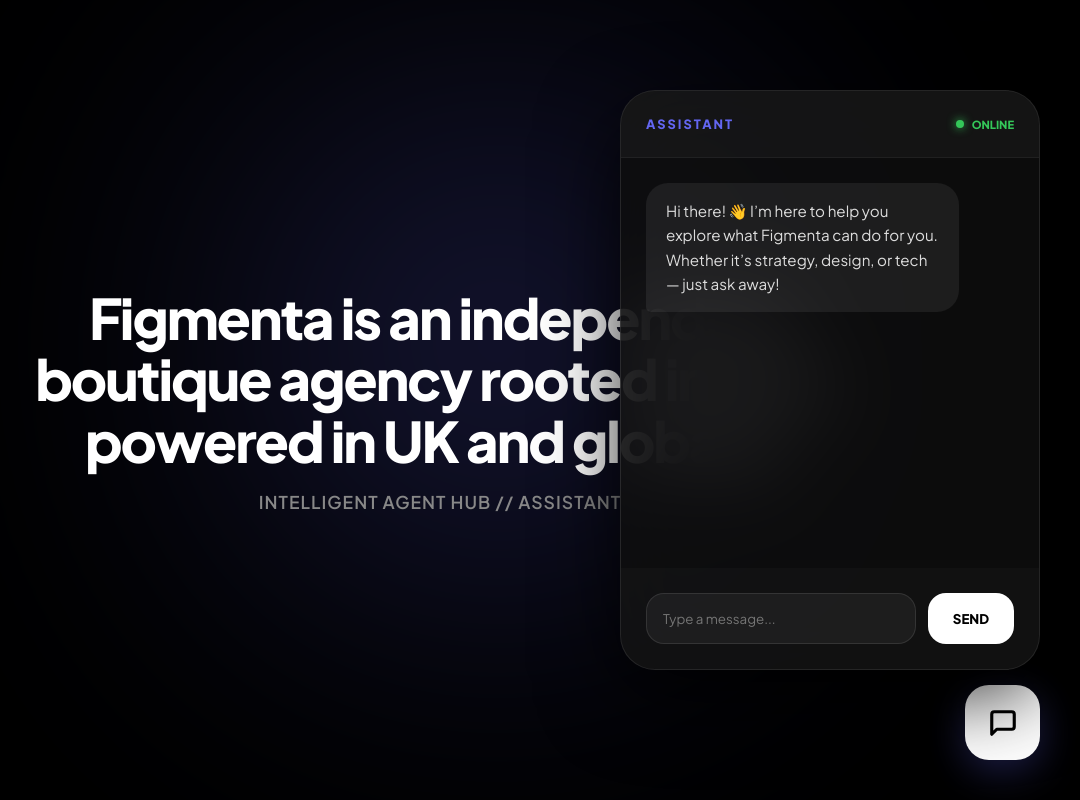
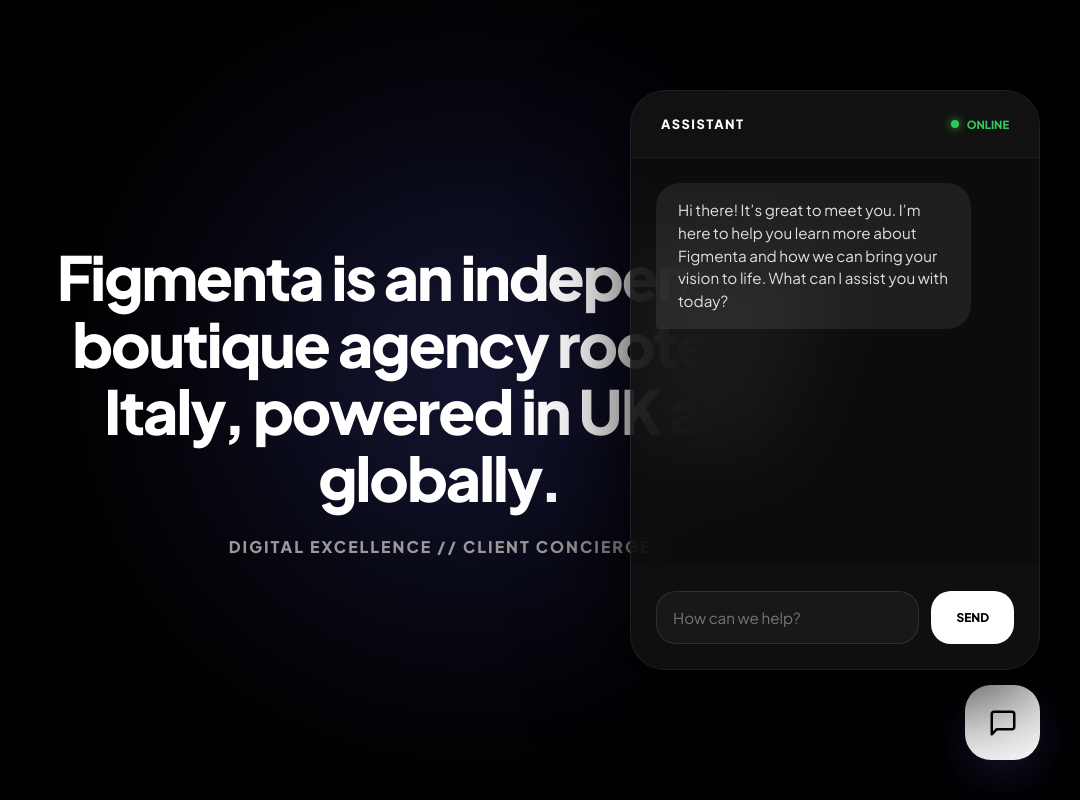
Before and after one commit to Muneeb20019/Boutique-Store-AI-Sales-Agent, a plain HTML site: page index.html in a window 1280 px wide. Both pictures are taken after a click on the element 1202 px from the left and 722 px from the top of the page. Shown: the whole page, without its empty margins (200-1280 px from the left). Drawn offline with Linux system fonts and the light colour scheme.

Commit message:
Update index.html

```diff
--- a/index.html
+++ b/index.html
@@ -3,12 +3,12 @@
 <head>
     <meta charset="UTF-8">
     <meta name="viewport" content="width=device-width, initial-scale=1.0">
-    <title>Figmenta | Boutique AI Hub</title>
+    <title>Figmenta | Boutique Digital Agency</title>
     <link href="https://fonts.googleapis.com/css2?family=Plus+Jakarta+Sans:wght@300;400;600;800&display=swap" rel="stylesheet">
     <style>
         :root {
-            --primary-glow: #6366f1; /* Boutique Purple */
-            --accent: #ff3b30; /* Electric Red */
+            --primary-glow: #6366f1;
+            --accent: #ff3b30;
             --dark-bg: #000000;
             --glass: rgba(15, 15, 15, 0.85);
         }
@@ -25,7 +25,6 @@
             color: white;
         }
 
-        /* Animated Boutique Swirl (Matching your screenshot) */
         .swirl-bg {
             position: absolute;
             top: 50%; left: 50%;
@@ -33,14 +32,14 @@
             width: 600px; height: 600px;
             background: radial-gradient(circle, var(--primary-glow) 0%, transparent 70%);
             filter: blur(120px);
-            opacity: 0.4;
+            opacity: 0.35;
             z-index: 0;
-            animation: moveSwirl 10s infinite alternate;
+            animation: moveSwirl 12s infinite alternate;
         }
 
         @keyframes moveSwirl {
-            from { transform: translate(-60%, -40%) scale(1); }
-            to { transform: translate(-40%, -60%) scale(1.2); }
+            from { transform: translate(-55%, -45%) scale(1); }
+            to { transform: translate(-45%, -55%) scale(1.1); }
         }
 
         .hero {
@@ -51,76 +50,74 @@
             animation: fadeIn 1.5s ease-out;
         }
         .hero h1 {
-            font-size: 3.5rem;
+            font-size: 3.8rem;
             font-weight: 800;
             line-height: 1.1;
             letter-spacing: -2px;
-            margin-bottom: 20px;
+            margin-bottom: 25px;
         }
         .hero p {
-            color: #888;
-            font-size: 1.1rem;
-            letter-spacing: 1px;
+            color: #999;
+            font-size: 1rem;
+            letter-spacing: 2px;
             text-transform: uppercase;
-            font-weight: 600;
+            font-weight: 700;
         }
 
-        /* Floating Chat UI */
         #chat-trigger {
             position: fixed; bottom: 40px; right: 40px; width: 75px; height: 75px;
-            background: white; border-radius: 24px; cursor: pointer;
+            background: white; border-radius: 26px; cursor: pointer;
             display: flex; align-items: center; justify-content: center;
-            box-shadow: 0 10px 40px rgba(99, 102, 241, 0.3);
+            box-shadow: 0 15px 45px rgba(99, 102, 241, 0.2);
             transition: all 0.4s cubic-bezier(0.175, 0.885, 0.32, 1.275);
             z-index: 1000;
         }
-        #chat-trigger:hover { transform: scale(1.1) rotate(5deg); background: var(--primary-glow); }
-        #chat-trigger svg { stroke: black; transition: stroke 0.3s; }
-        #chat-trigger:hover svg { stroke: white; }
+        #chat-trigger:hover { transform: scale(1.1); background: #fdfdfd; }
+        #chat-trigger svg { stroke: black; stroke-width: 2; fill: none; }
 
         #chat-window {
-            position: fixed; bottom: 130px; right: 40px; width: 420px; height: 580px;
-            max-height: 75vh;
+            position: fixed; bottom: 130px; right: 40px; width: 410px; height: 580px;
+            max-height: 78vh;
             background: var(--glass); backdrop-filter: blur(40px); -webkit-backdrop-filter: blur(40px);
-            border-radius: 35px; border: 1px solid rgba(255, 255, 255, 0.1);
+            border-radius: 35px; border: 1px solid rgba(255, 255, 255, 0.08);
             display: none; flex-direction: column; overflow: hidden;
-            box-shadow: 0 25px 80px rgba(0,0,0,0.8);
+            box-shadow: 0 30px 100px rgba(0,0,0,0.9);
             z-index: 1000;
             animation: slideUp 0.5s ease-out;
         }
 
         .chat-header {
-            padding: 25px; background: rgba(255, 255, 255, 0.03);
+            padding: 25px 30px; background: rgba(255, 255, 255, 0.02);
             display: flex; justify-content: space-between; align-items: center;
             border-bottom: 1px solid rgba(255,255,255,0.05);
         }
-        .status { display: flex; align-items: center; gap: 8px; font-size: 0.7rem; font-weight: 800; color: #34c759; }
+        .status { display: flex; align-items: center; gap: 8px; font-size: 0.7rem; font-weight: 800; color: #34c759; text-transform: uppercase; }
         .dot { width: 8px; height: 8px; background: #34c759; border-radius: 50%; box-shadow: 0 0 10px #34c759; }
 
-        #chat-content { flex: 1; padding: 25px; overflow-y: auto; display: flex; flex-direction: column; gap: 15px; }
-        .msg { padding: 16px 20px; border-radius: 22px; font-size: 0.95rem; line-height: 1.6; max-width: 85%; }
-        .bot { background: rgba(255,255,255,0.07); color: #ddd; align-self: flex-start; border-bottom-left-radius: 5px; }
-        .user { background: white; color: black; align-self: flex-end; border-bottom-right-radius: 5px; font-weight: 600; }
+        #chat-content { flex: 1; padding: 25px; overflow-y: auto; display: flex; flex-direction: column; gap: 18px; }
+        .msg { padding: 16px 22px; border-radius: 24px; font-size: 0.95rem; line-height: 1.5; max-width: 88%; }
+        .bot { background: rgba(255,255,255,0.08); color: #e0e0e0; align-self: flex-start; border-bottom-left-radius: 4px; }
+        .user { background: white; color: black; align-self: flex-end; border-bottom-right-radius: 4px; font-weight: 600; }
 
-        .chat-input { padding: 25px; background: rgba(255,255,255,0.02); display: flex; gap: 12px; }
+        .chat-input { padding: 25px; background: rgba(255,255,255,0.01); display: flex; gap: 12px; }
         input {
             flex: 1; border: 1px solid rgba(255,255,255,0.1); padding: 16px;
-            background: rgba(255,255,255,0.05); border-radius: 18px; outline: none; color: white;
+            background: rgba(255,255,255,0.04); border-radius: 20px; outline: none; color: white;
+            font-size: 0.95rem;
         }
 
         #send-btn {
             background: white; color: black; border: none; padding: 0 25px;
-            border-radius: 18px; cursor: pointer; font-weight: 800;
+            border-radius: 20px; cursor: pointer; font-weight: 800; text-transform: uppercase; font-size: 0.75rem;
         }
         #send-btn:hover { background: var(--primary-glow); color: white; }
 
-        .loader { font-size: 0.7rem; color: var(--primary-glow); display: none; margin: 0 0 10px 30px; font-weight: 700; letter-spacing: 1px; }
+        .loader { font-size: 0.7rem; color: #666; display: none; margin: 0 0 10px 30px; font-weight: 600; text-transform: uppercase; letter-spacing: 1px; }
 
         @keyframes fadeIn { from { opacity: 0; } to { opacity: 1; } }
-        @keyframes slideUp { from { opacity: 0; transform: translateY(40px); } to { opacity: 1; transform: translateY(0); } }
+        @keyframes slideUp { from { opacity: 0; transform: translateY(30px); } to { opacity: 1; transform: translateY(0); } }
 
-        /* Scrollbar Styling */
-        #chat-content::-webkit-scrollbar { width: 3px; }
+        #chat-content::-webkit-scrollbar { width: 2px; }
         #chat-content::-webkit-scrollbar-thumb { background: rgba(255,255,255,0.1); }
     </style>
 </head>
@@ -130,31 +127,31 @@
 
     <div class="hero">
         <h1>Figmenta is an independent boutique agency rooted in Italy, powered in UK and globally.</h1>
-        <p>Intelligent Agent Hub // Assistant</p>
+        <p>Digital Excellence // Client Concierge</p>
     </div>
 
     <div id="chat-trigger" onclick="toggleChat()">
-        <svg width="30" height="30" viewBox="0 0 24 24" fill="none" stroke-width="2.5" stroke-linecap="round" stroke-linejoin="round"><path d="M21 15a2 2 0 0 1-2 2H7l-4 4V5a2 2 0 0 1 2-2h14a2 2 0 0 1 2 2z"></path></svg>
+        <svg width="30" height="30" viewBox="0 0 24 24" fill="none" stroke="currentColor" stroke-linecap="round" stroke-linejoin="round"><path d="M21 15a2 2 0 0 1-2 2H7l-4 4V5a2 2 0 0 1 2-2h14a2 2 0 0 1 2 2z"></path></svg>
     </div>
 
     <div id="chat-window">
         <div class="chat-header">
-            <span style="font-weight: 800; letter-spacing: 2px; font-size: 0.8rem; color: var(--primary-glow);">ASSISTANT</span>
-            <div class="status"><div class="dot"></div> ONLINE</div>
+            <span style="font-weight: 800; letter-spacing: 1.5px; font-size: 0.8rem; color: #fff;">ASSISTANT</span>
+            <div class="status"><div class="dot"></div> Online</div>
         </div>
         <div id="chat-content">
-            <div class="msg bot">Hi there! 👋 I’m here to help you explore what Figmenta can do for you. Whether it’s strategy, design, or tech — just ask away!</div>
+            <div class="msg bot">Hi there! It’s great to meet you. I’m here to help you learn more about Figmenta and how we can bring your vision to life. What can I assist you with today?</div>
         </div>
-        <div id="loader" class="loader">ASSISTANT IS PROCESSING...</div>
+        <div id="loader" class="loader">Writing a response...</div>
         <div class="chat-input">
-            <input type="text" id="user-input" placeholder="Type a message...">
-            <button id="send-btn">SEND</button>
+            <input type="text" id="user-input" placeholder="How can we help?">
+            <button id="send-btn">Send</button>
         </div>
     </div>
 
     <script>
         const WEBHOOK_URL = "https://muneebkhan6.app.n8n.cloud/webhook/213f3e48-d88c-4674-91bf-4eb1e6cf28d2";
-        const session_id = "fig_boutique_" + Math.random().toString(36).substr(2, 9);
+        const session_id = "fig_user_" + Math.random().toString(36).substr(2, 9);
 
         function toggleChat() {
             const win = document.getElementById('chat-window');
@@ -166,6 +163,7 @@
             const content = document.getElementById('chat-content');
             const loader = document.getElementById('loader');
             const text = input.value.trim();
+
             if(!text) return;
 
             content.innerHTML += `<div class="msg user">${text}</div>`;
@@ -179,20 +177,31 @@
                     headers: { 'Content-Type': 'application/json' },
                     body: JSON.stringify({ session_id, message: text })
                 });
+
+                if (!res.ok) throw new Error('Network response was not ok');
+
                 const data = await res.json();
                 loader.style.display = 'none';
 
-                const botMsg = data.output.replace(/\n/g, '<br>');
-                content.innerHTML += `<div class="msg bot">${botMsg}</div>`;
+                if (data.output) {
+                    const botMsg = data.output.replace(/\n/g, '<br>');
+                    content.innerHTML += `<div class="msg bot">${botMsg}</div>`;
+                } else {
+                    content.innerHTML += `<div class="msg bot">I've received that, but I'm still processing the best way to help. Could you tell me a bit more?</div>`;
+                }
                 content.scrollTop = content.scrollHeight;
+
             } catch (e) {
                 loader.style.display = 'none';
-                content.innerHTML += `<div class="msg bot">Connection Error. Ensure n8n is ACTIVE.</div>`;
+                console.error('Fetch error:', e);
+                content.innerHTML += `<div class="msg bot">I'm having a little trouble connecting right now. Please ensure the automation is Active.</div>`;
             }
         }
 
         document.getElementById('send-btn').addEventListener('click', send);
-        document.getElementById('user-input').addEventListener('keypress', (e) => { if(e.key === 'Enter') send(); });
+        document.getElementById('user-input').addEventListener('keypress', (e) => {
+            if(e.key === 'Enter') send();
+        });
     </script>
 </body>
 </html>
```
